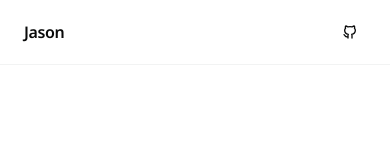
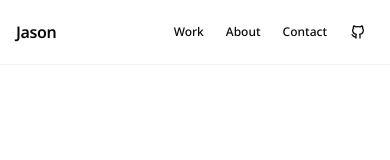
Before and after one commit to jcodog/portfolio, a Next.js app: page / in a window 390 px wide. Shown: the top 160 px of the page. Built offline with nearby package versions, Linux system fonts and the light colour scheme.

Commit message:
fix: keep primary navigation available on mobile

```diff
--- a/src/components/layout/site-header.tsx
+++ b/src/components/layout/site-header.tsx
@@ -61,7 +61,7 @@
 }: SiteHeaderProps) => {
   return (
     <header className="fixed inset-x-0 top-0 z-50 border-b border-border/50 bg-background/70 backdrop-blur-xl">
-      <div className="mx-auto flex h-16 w-full max-w-7xl items-center justify-between px-6 lg:px-8">
+      <div className="mx-auto flex h-16 w-full max-w-7xl items-center justify-between px-4 sm:px-6 lg:px-8">
         <HeaderLink
           item={brand}
           className="font-semibold tracking-tight transition-opacity hover:opacity-70"
@@ -73,7 +73,7 @@
           aria-label="Primary navigation"
           className="flex items-center gap-1"
         >
-          <div className="hidden items-center sm:flex">
+          <div className="flex items-center">
             {navigation.map((item) => (
               <HeaderLink
                 key={item.href}
```
